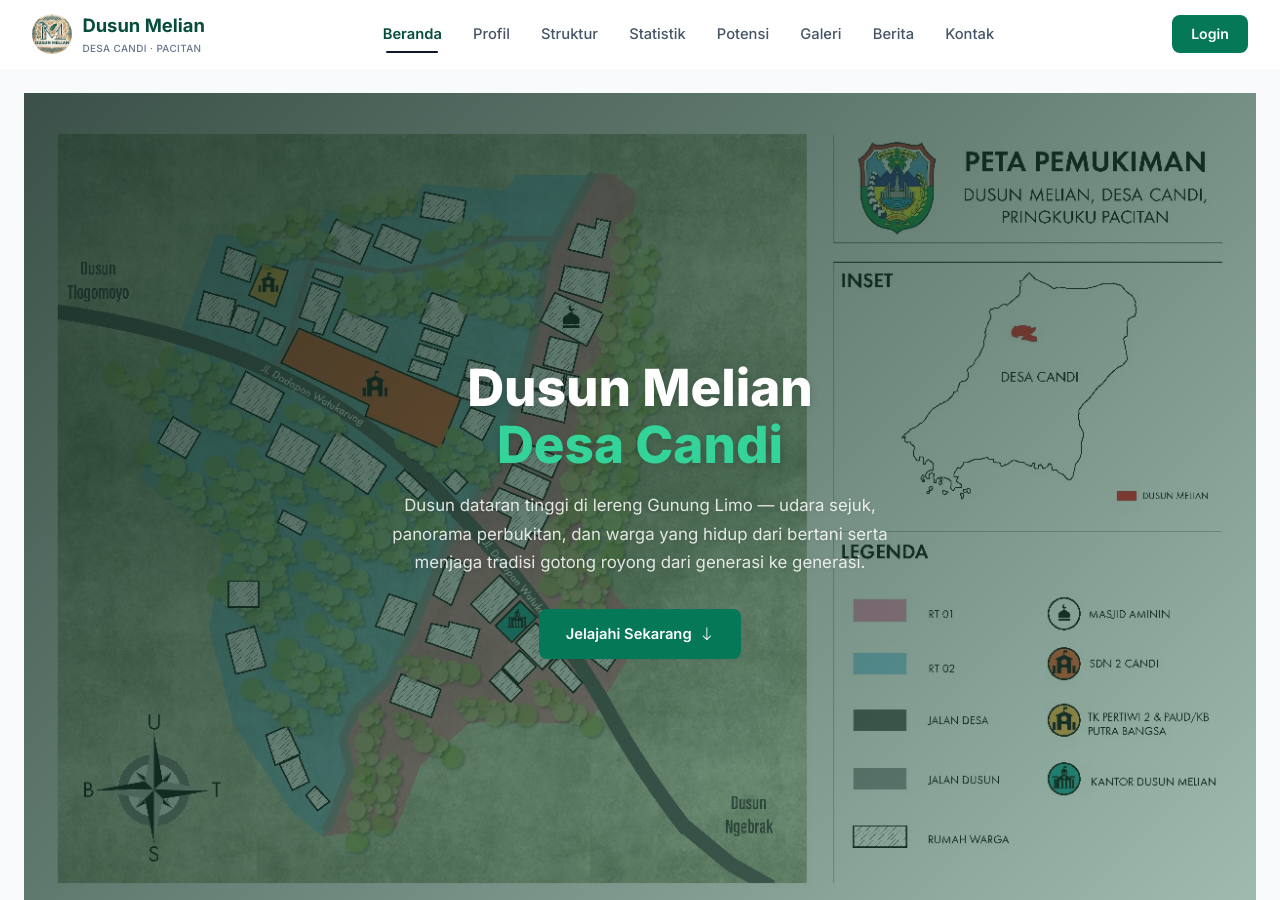
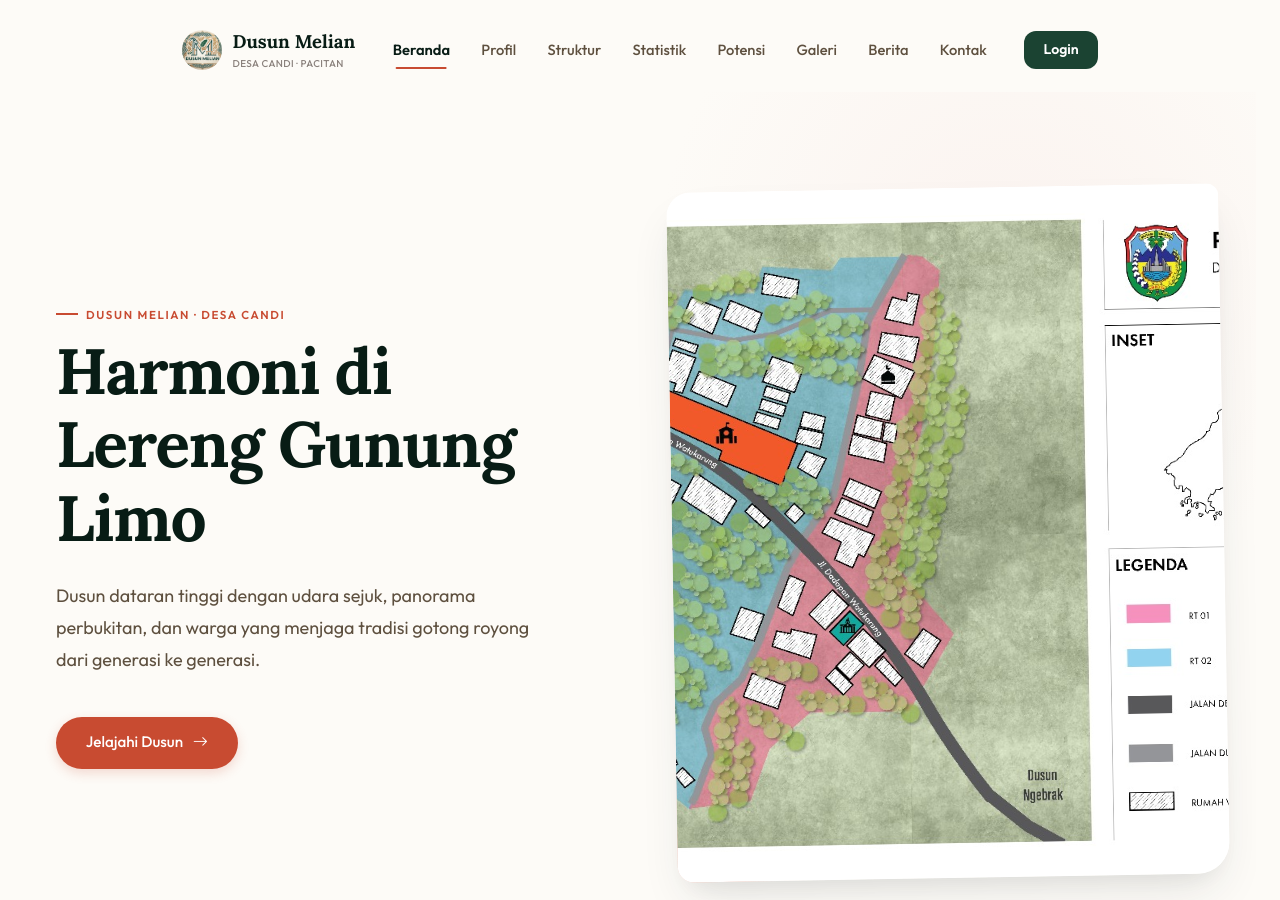
Before and after one commit to Noiro-0/Melian-Happy, a Jekyll site: the page built from index.html, in a window 1280 px wide and 900 px high. Built offline with Jekyll 4.4.1, drawn with Linux system fonts in a browser that asks for light colours; nearby versions of some CDN libraries.

Commit message:
fix : design

```diff
--- a/_layouts/default.html
+++ b/_layouts/default.html
@@ -11,7 +11,7 @@
   <link rel="preconnect" href="https://fonts.googleapis.com">
   <link rel="preconnect" href="https://fonts.gstatic.com" crossorigin>
   <link
-    href="https://fonts.googleapis.com/css2?family=Inter:wght@400;500;600;700;800&display=swap"
+    href="https://fonts.googleapis.com/css2?family=Lora:ital,wght@0,400;0,500;0,600;0,700;1,400&family=Outfit:wght@300;400;500;600;700;800&display=swap"
     rel="stylesheet">
   <link rel="stylesheet" href="https://cdn.jsdelivr.net/npm/bootstrap-icons@1.11.3/font/bootstrap-icons.min.css">
 
--- a/assets/css/style.css
+++ b/assets/css/style.css
@@ -4,39 +4,39 @@
    ========================================================================== */
 
 :root {
-  /* Color — Minimalist Modern Theme */
-  --pine: #047857; /* Emerald 700 */
-  --pine-dark: #064E3B; /* Emerald 900 */
-  --pine-light: #34D399; /* Emerald 400 */
-  --pine-muted: #10B981; /* Emerald 500 */
-  --mist: #F8FAFC; /* Slate 50 */
-  --mist-alt: #F1F5F9; /* Slate 100 */
-  --card: #FFFFFF; /* Pure White */
-  --gold: #0F172A; /* Slate 900 for dark contrast elements */
-  --gold-light: #334155; /* Slate 700 */
-  --gold-soft: #F8FAFC; /* Slate 50 */
-  --clay: #E2E8F0; /* Slate 200 / border */
-  --ink: #0F172A; /* Slate 900 */
-  --ink-light: #475569; /* Slate 600 */
-  --muted: #64748B; /* Slate 500 */
-  --border: #E2E8F0; /* Slate 200 */
+  /* Color — Earthy Premium Theme */
+  --pine: #1B4332; /* Deep Forest */
+  --pine-dark: #081C15; /* Dark Forest */
+  --pine-light: #2D6A4F;
+  --pine-muted: #40916C;
+  --mist: #FDFBF7; /* Warm Sand */
+  --mist-alt: #F4EFE6;
+  --card: #FFFFFF;
+  --gold: #C84B31; /* Terracotta */
+  --gold-light: #E07A5F;
+  --gold-soft: #F9EBE8;
+  --clay: #E6E2D6;
+  --ink: #22333B;
+  --ink-light: #5E503F;
+  --muted: #8A817C;
+  --border: #E6E2D6;
 
   /* Type */
-  --font-display: "Inter", -apple-system, BlinkMacSystemFont, "Segoe UI", Roboto, sans-serif;
-  --font-body: "Inter", -apple-system, BlinkMacSystemFont, "Segoe UI", Roboto, sans-serif;
-  --font-accent: "Inter", sans-serif;
-
-  /* Shape - Standard geometry */
-  --radius: 12px;
-  --radius-sm: 8px;
-  --radius-wabi: 12px;
-  --radius-wabi-img: 12px;
-
-  /* Soft Realistic Shadows */
-  --shadow: 0 10px 15px -3px rgb(0 0 0 / 0.1), 0 4px 6px -4px rgb(0 0 0 / 0.1);
-  --shadow-sm: 0 4px 6px -1px rgb(0 0 0 / 0.05), 0 2px 4px -2px rgb(0 0 0 / 0.05);
-  --shadow-lg: 0 20px 25px -5px rgb(0 0 0 / 0.1), 0 8px 10px -6px rgb(0 0 0 / 0.1);
-  --shadow-btn: 0 1px 2px 0 rgb(0 0 0 / 0.05);
+  --font-display: "Lora", serif;
+  --font-body: "Outfit", sans-serif;
+  --font-accent: "Outfit", sans-serif;
+
+  /* Shape - Softer geometry */
+  --radius: 20px;
+  --radius-sm: 12px;
+  --radius-wabi: 24px 12px 32px 16px;
+  --radius-wabi-img: 16px;
+
+  /* Diffused, Colored Shadows */
+  --shadow: 0 12px 24px -4px rgba(34, 51, 59, 0.08), 0 4px 12px -2px rgba(34, 51, 59, 0.04);
+  --shadow-sm: 0 4px 8px -2px rgba(34, 51, 59, 0.05), 0 2px 4px -2px rgba(34, 51, 59, 0.03);
+  --shadow-lg: 0 24px 48px -12px rgba(34, 51, 59, 0.12), 0 12px 24px -8px rgba(34, 51, 59, 0.06);
+  --shadow-btn: 0 4px 12px rgba(200, 75, 49, 0.2);
 
   /* Layout */
   --container: 1280px;
@@ -119,57 +119,59 @@ p {
 .btn {
   display: inline-flex;
   align-items: center;
-  gap: 0.5rem;
+  gap: 0.6rem;
   font-family: var(--font-body);
-  font-weight: 600;
-  font-size: 0.92rem;
-  padding: 0.8rem 1.6rem;
-  border-radius: var(--radius-sm);
+  font-weight: 500;
+  font-size: 0.95rem;
+  padding: 0.85rem 1.8rem;
+  border-radius: 99px;
   text-decoration: none;
   border: 1px solid var(--border);
   cursor: pointer;
   background: var(--card);
   color: var(--ink);
-  box-shadow: var(--shadow-btn);
-  transition: all 0.2s ease-out;
+  box-shadow: 0 2px 4px rgba(34, 51, 59, 0.05);
+  transition: all 0.3s cubic-bezier(0.4, 0, 0.2, 1);
 }
 
 .btn:hover {
   background: var(--mist-alt);
-  transform: translateY(-1px);
-  box-shadow: var(--shadow-sm);
+  transform: translateY(-2px);
+  box-shadow: 0 8px 16px rgba(34, 51, 59, 0.08);
 }
 
 .btn-gold {
-  background: var(--pine);
+  background: var(--gold);
   color: #fff;
   border: 1px solid transparent;
   box-shadow: var(--shadow-btn);
 }
 
 .btn-gold:hover {
-  background: var(--pine-dark);
-  transform: translateY(-1px);
-  box-shadow: var(--shadow-sm);
+  background: var(--gold-light);
+  transform: translateY(-2px);
+  box-shadow: 0 8px 20px rgba(200, 75, 49, 0.3);
 }
 
 .btn-outline-hero {
   border: none;
   color: #fff;
-  background: var(--pine);
+  background: rgba(255, 255, 255, 0.15);
+  backdrop-filter: blur(12px);
+  -webkit-backdrop-filter: blur(12px);
 }
 
 .btn-outline-hero:hover {
-  background: var(--pine-dark);
+  background: rgba(255, 255, 255, 0.25);
 }
 
 .btn-line {
-  border-color: var(--pine);
-  color: var(--pine-dark);
+  border-color: var(--gold);
+  color: var(--gold);
 }
 
 .btn-line:hover {
-  background: var(--pine);
+  background: var(--gold);
   color: #fff;
 }
 
@@ -271,33 +273,40 @@ p {
 }
 
 /* ==========================================================================
-   Navbar — FTI UKDW style (clean white, logo left, links center, CTA right)
+   Navbar — Floating Pill (Premium Editorial Style)
    ========================================================================== */
 .navbar {
   position: sticky;
-  top: 0;
+  top: 1rem;
   z-index: 100;
-  background: rgba(255, 255, 255, 0.95);
-  backdrop-filter: blur(12px);
-  -webkit-backdrop-filter: blur(12px);
-  border-bottom: 1px solid transparent;
-  transition: border-color 0.3s ease, box-shadow 0.3s ease;
-}
-
-.navbar.scrolled {
-  border-bottom-color: var(--border);
-  box-shadow: var(--shadow-sm);
+  background: transparent;
+  transition: all 0.4s cubic-bezier(0.4, 0, 0.2, 1);
+  margin: 0 auto;
+  max-width: var(--container);
+  padding: 0 1rem;
+}
+
+.navbar.scrolled .navbar-inner {
+  background: rgba(253, 251, 247, 0.85);
+  backdrop-filter: blur(16px);
+  -webkit-backdrop-filter: blur(16px);
+  box-shadow: 0 8px 32px rgba(34, 51, 59, 0.08);
+  border: 1px solid rgba(230, 226, 214, 0.6);
+  border-radius: 99px;
+  padding: 0.5rem 1.5rem;
 }
 
 .navbar-inner {
-  max-width: var(--container);
-  margin: 0 auto;
-  padding: 0 2rem;
   display: flex;
   align-items: center;
   justify-content: space-between;
   gap: 1.5rem;
   height: 68px;
+  background: transparent;
+  border-radius: 99px;
+  padding: 0 1.5rem;
+  transition: all 0.4s cubic-bezier(0.4, 0, 0.2, 1);
+  border: 1px solid transparent;
 }
 
 .nav-brand {
@@ -455,6 +464,11 @@ p {
     padding: 0.75rem 1.25rem;
     height: auto;
     min-height: 60px;
+    border-radius: 24px;
+  }
+
+  .navbar.scrolled .navbar-inner {
+    border-radius: 24px;
   }
 
   .nav-links.is-open {
@@ -473,42 +487,127 @@ p {
   }
 
   .nav-links a.is-active {
-    background: var(--gold-soft);
+    background: var(--mist-alt);
     color: var(--pine-dark);
   }
 }
-
 /* ==========================================================================
-   Hero — Image Slider (FTI UKDW style, rounded card, arrows + dots)
+   Bespoke Hero — Editorial Split Layout
    ========================================================================== */
-.hero {
+.bespoke-hero {
+  padding: 6rem 0 4rem;
+  background: var(--mist);
+  position: relative;
+  overflow: hidden;
+}
+
+.bespoke-hero::before {
+  content: "";
+  position: absolute;
+  top: -20%;
+  right: -10%;
+  width: 60%;
+  height: 80%;
+  background: radial-gradient(circle, var(--gold-soft) 0%, transparent 70%);
+  opacity: 0.5;
+  z-index: 0;
+}
+
+.bespoke-hero-inner {
+  display: grid;
+  grid-template-columns: 1fr 1fr;
+  gap: 4rem;
+  align-items: center;
+  position: relative;
+  z-index: 2;
+}
+
+.bespoke-hero-content {
+  max-width: 600px;
+}
+
+.bespoke-hero-content h1 {
+  font-size: clamp(2.5rem, 5vw, 4rem);
+  color: var(--pine-dark);
+  font-weight: 700;
+  line-height: 1.15;
+  margin-bottom: 1.5rem;
+  letter-spacing: -0.02em;
+}
+
+.bespoke-hero-desc {
+  font-size: 1.125rem;
+  color: var(--ink-light);
+  line-height: 1.8;
+  margin-bottom: 2.5rem;
+  max-width: 42ch;
+}
+
+.wabi-image-wrapper {
+  position: relative;
   width: 100%;
-  margin: 0;
-  padding: 0;
-}
-
-.hero-card {
-  position: relative;
-  background: var(--pine-dark);
-  border-radius: 0;
+  aspect-ratio: 4/5;
+  border-radius: var(--radius-wabi);
   overflow: hidden;
-  display: flex;
-  align-items: stretch;
-  min-height: calc(100vh - 68px); /* Full viewport height minus navbar */
-  box-shadow: none;
+  box-shadow: var(--shadow-lg);
+  transform: rotate(-1deg);
+  transition: transform 0.5s ease;
+}
+
+.wabi-image-wrapper:hover {
+  transform: rotate(0deg) scale(1.02);
+}
+
+.wabi-image-wrapper img {
+  width: 100%;
+  height: 100%;
+  object-fit: cover;
+}
+
+.wabi-accent {
+  position: absolute;
+  bottom: -20px;
+  left: -20px;
+  width: 120px;
+  height: 120px;
+  background: var(--gold);
+  border-radius: 50%;
+  z-index: -1;
+  opacity: 0.4;
+  filter: blur(20px);
+}
+
+@media (max-width: 920px) {
+  .bespoke-hero-inner {
+    grid-template-columns: 1fr;
+    gap: 3rem;
+  }
+  .bespoke-hero-content {
+    text-align: center;
+    margin: 0 auto;
+  }
+  .bespoke-hero-desc {
+    margin: 0 auto 2.5rem;
+  }
+  .wabi-image-wrapper {
+    aspect-ratio: 16/9;
+    max-width: 600px;
+    margin: 0 auto;
+  }
 }
 
 /* ---------- Standalone Image Slider ---------- */
 .standalone-slider-wrapper {
   width: 100%;
   margin: 0;
-  padding: 0;
+  padding: 4rem 0;
+  background: var(--card);
 }
 
 .standalone-slider {
   position: relative;
   width: 100%;
-  background: var(--mist);
+  background: var(--card);
   overflow: hidden;
 }
 
@@ -520,28 +619,33 @@ p {
   scrollbar-width: none;
   -ms-overflow-style: none;
   padding: 2rem;
-  gap: 1.5rem;
+  gap: 2rem;
 }
 .standalone-slider-track::-webkit-scrollbar {
   display: none;
 }
 
 .standalone-slide {
-  flex: 0 0 calc(33.3333% - 1rem);
+  flex: 0 0 calc(33.3333% - 1.33rem);
   height: 55vh;
-  min-height: 380px;
+  min-height: 400px;
   background-size: cover;
   background-position: center;
   background-repeat: no-repeat;
   scroll-snap-align: start;
-  border: 1px solid var(--border);
-  border-radius: var(--radius);
+  border-radius: var(--radius-wabi-img);
   box-shadow: var(--shadow-sm);
+  transition: transform 0.4s ease, box-shadow 0.4s ease;
+}
+
+.standalone-slide:hover {
+  transform: translateY(-4px);
+  box-shadow: var(--shadow-lg);
 }
 
 @media (max-width: 860px) {
   .standalone-slide {
-    flex: 0 0 calc(50% - 0.75rem);
+    flex: 0 0 calc(50% - 1rem);
   }
 }
 
@@ -554,27 +658,17 @@ p {
 
 .slide-caption {
   position: absolute;
-  bottom: 1.2rem;
+  bottom: 1.5rem;
   left: 1.5rem;
-  background: var(--pine-dark);
-  color: #fff;
-  font-size: 0.82rem;
+  background: rgba(253, 251, 247, 0.9);
+  backdrop-filter: blur(8px);
+  color: var(--pine-dark);
+  font-size: 0.85rem;
+  font-family: var(--font-accent);
   font-weight: 600;
-  padding: 0.4rem 0.85rem;
-  border-radius: 6px;
+  padding: 0.5rem 1rem;
+  border-radius: 99px;
   z-index: 3;
-  pointer-events: none;
-}
-
-/* ---------- Dark overlay for text readability ---------- */
-.hero-overlay {
-  position: absolute;
-  inset: 0;
-  z-index: 1;
-  background: linear-gradient(135deg,
-      rgba(15, 42, 32, 0.82) 0%,
-      rgba(27, 67, 50, 0.65) 50%,
-      rgba(45, 106, 79, 0.45) 100%);
   pointer-events: none;
 }
 
@@ -584,49 +678,53 @@ p {
   top: 50%;
   transform: translateY(-50%);
   z-index: 5;
-  background: var(--pine);
-  border: none;
-  color: #fff;
-  width: 44px;
-  height: 44px;
+  background: var(--card);
+  border: 1px solid var(--border);
+  color: var(--pine-dark);
+  width: 48px;
+  height: 48px;
   border-radius: 50%;
   display: flex;
   align-items: center;
   justify-content: center;
   font-size: 1.2rem;
   cursor: pointer;
-  transition: all 0.25s ease;
+  box-shadow: var(--shadow-sm);
+  transition: all 0.3s cubic-bezier(0.4, 0, 0.2, 1);
 }
 
 .slider-arrow:hover {
-  background: var(--gold);
-  transform: translateY(-50%) scale(1.08);
+  background: var(--pine);
+  color: #fff;
+  border-color: var(--pine);
+  transform: translateY(-50%) scale(1.05);
+  box-shadow: var(--shadow);
 }
 
 .slider-prev {
-  left: 1.2rem;
+  left: 2rem;
 }
 
 .slider-next {
-  right: 1.2rem;
+  right: 2rem;
 }
 
 /* ---------- Dot indicators ---------- */
 .slider-dots {
   position: absolute;
-  bottom: 1.2rem;
+  bottom: -2rem;
   left: 50%;
   transform: translateX(-50%);
   z-index: 5;
   display: flex;
-  gap: 0.5rem;
+  gap: 0.6rem;
 }
 
 .slider-dot {
-  width: 10px;
-  height: 10px;
+  width: 8px;
+  height: 8px;
   border-radius: 50%;
-  background: var(--pine-light);
+  background: var(--clay);
   border: none;
   cursor: pointer;
   padding: 0;
@@ -634,132 +732,13 @@ p {
 }
 
 .slider-dot:hover {
-  background: #fff;
+  background: var(--pine-muted);
 }
 
 .slider-dot.is-active {
-  background: var(--gold);
-  width: 28px;
-  border-radius: 5px;
-}
-
-/* ---------- Hero content (overlaid on slider) ---------- */
-.hero-card-content {
-  position: relative;
-  z-index: 3;
-  flex: 1;
-  padding: 4rem 2rem;
-  display: flex;
-  flex-direction: column;
-  justify-content: center;
-  align-items: center;
-  text-align: center;
-  margin: 0 auto;
-  max-width: 800px;
-}
-
-.hero-label {
-  display: inline-flex;
-  align-items: center;
-  gap: 0.4rem;
-  font-size: 0.78rem;
-  font-weight: 500;
-  color: var(--pine-light);
-  letter-spacing: 0.03em;
-  margin-bottom: 1rem;
-}
-
-.hero-label .bi {
-  font-size: 0.9rem;
-}
-
-.hero h1 {
-  color: #fff;
-  font-weight: 900;
-  font-size: clamp(2.2rem, 4.5vw, 3.2rem);
-  line-height: 1.1;
-  margin-bottom: 1.2rem;
-  text-shadow: 0 2px 8px rgba(0, 0, 0, 0.15);
-}
-
-.hero-accent {
-  color: var(--pine-light);
-}
-
-.hero-desc {
-  color: rgba(255, 255, 255, 0.85);
-  font-size: 1.05rem;
-  line-height: 1.7;
-  max-width: 48ch;
-  margin-bottom: 2rem;
-  text-shadow: 0 1px 4px rgba(0, 0, 0, 0.1);
-}
-
-.hero-actions {
-  display: flex;
-  flex-wrap: wrap;
-  gap: 0.85rem;
-}
-
-/* ---------- Hero badges (right side) ---------- */
-.hero-card-visual {
-  position: relative;
-  z-index: 3;
-  flex: 0.8;
-  display: flex;
-  align-items: flex-end;
-  justify-content: center;
-  padding: 2.5rem 4.5rem 3rem 0;
-}
-
-.hero-badge-stack {
-  display: flex;
-  flex-direction: column;
-  gap: 0.75rem;
-  width: 100%;
-  max-width: 320px;
-}
-
-.hero-badge-item {
-  display: flex;
-  align-items: center;
-  gap: 0.75rem;
   background: var(--pine);
-  border: none;
-  border-radius: var(--radius-sm);
-  padding: 0.85rem 1rem;
-  color: #fff;
-  font-size: 0.85rem;
-  line-height: 1.4;
-  transition: background 0.2s;
-}
-
-.hero-badge-item:hover {
-  background: var(--pine-dark);
-}
-
-.hero-badge-item .bi {
-  color: var(--gold-light);
-  font-size: 1.1rem;
-  flex-shrink: 0;
-}
-
-@media (max-width: 860px) {
-  .hero h1 {
-    font-size: clamp(1.8rem, 5vw, 2.4rem);
-  }
-}
-
-@media (max-width: 480px) {
-  .hero-card-content {
-    padding: 1.5rem 1.25rem 2rem;
-  }
-
-  .slider-arrow {
-    width: 32px;
-    height: 32px;
-    font-size: 0.9rem;
-  }
+  width: 24px;
+  border-radius: 4px;
 }
 
 /* ==========================================================================
@@ -772,49 +751,52 @@ p {
 .service-grid {
   display: grid;
   grid-template-columns: repeat(3, 1fr);
-  gap: 1.25rem;
+  gap: 2rem;
 }
 
 .service-card {
   background: var(--card);
   border: 1px solid var(--border);
   border-radius: var(--radius);
-  padding: 2rem 1.5rem;
+  padding: 2.5rem 2rem;
   text-decoration: none;
   color: var(--ink);
   text-align: center;
-  transition: all 0.2s ease-out;
+  transition: all 0.4s cubic-bezier(0.4, 0, 0.2, 1);
   position: relative;
   overflow: hidden;
-  box-shadow: var(--shadow-sm);
+  box-shadow: 0 4px 6px rgba(34, 51, 59, 0.02);
 }
 
 .service-card:hover {
-  transform: translateY(-4px);
-  box-shadow: var(--shadow);
-  border-color: var(--pine-light);
+  transform: translateY(-6px);
+  box-shadow: var(--shadow-lg);
+  border-color: var(--gold-light);
+  border-radius: var(--radius-wabi);
+  background: var(--mist);
 }
 
 .service-icon {
-  width: 56px;
-  height: 56px;
-  margin: 0 auto 1rem;
+  width: 64px;
+  height: 64px;
+  margin: 0 auto 1.5rem;
   display: flex;
   align-items: center;
   justify-content: center;
   background: var(--gold-soft);
-  border-radius: 14px;
-  transition: all 0.3s ease;
+  border-radius: 50%;
+  transition: all 0.4s cubic-bezier(0.4, 0, 0.2, 1);
 }
 
 .service-icon .bi {
-  font-size: 1.6rem;
+  font-size: 1.8rem;
   color: var(--gold);
-  transition: color 0.3s;
+  transition: color 0.4s;
 }
 
 .service-card:hover .service-icon {
   background: var(--gold);
+  transform: scale(1.1) rotate(5deg);
 }
 
 .service-card:hover .service-icon .bi {
@@ -822,17 +804,18 @@ p {
 }
 
 .service-card h3 {
-  margin: 0 0 0.35rem;
+  margin: 0 0 0.5rem;
   color: var(--pine-dark);
-  font-size: 1.02rem;
+  font-size: 1.15rem;
   font-weight: 700;
+  font-family: var(--font-display);
 }
 
 .service-card p {
   margin: 0;
-  color: var(--muted);
-  font-size: 0.88rem;
-  line-height: 1.5;
+  color: var(--ink-light);
+  font-size: 0.95rem;
+  line-height: 1.6;
 }
 
 @media (max-width: 860px) {
@@ -857,45 +840,44 @@ p {
 .news-grid {
   display: grid;
   grid-template-columns: repeat(3, 1fr);
-  gap: 1.5rem;
+  gap: 2rem;
 }
 
 .news-card {
-  background: var(--card);
+  background: transparent;
   border-radius: var(--radius);
   overflow: hidden;
   text-decoration: none;
   color: var(--ink);
   display: flex;
   flex-direction: column;
-  box-shadow: var(--shadow-sm);
-  border: 1px solid var(--border);
-  transition: all 0.2s ease-out;
+  transition: all 0.4s cubic-bezier(0.4, 0, 0.2, 1);
+  group: true;
 }
 
 .news-card:hover {
   transform: translateY(-4px);
-  box-shadow: var(--shadow);
-  border-color: var(--pine-light);
 }
 
 .news-card-image {
   position: relative;
   width: 100%;
-  height: 200px;
+  height: 240px;
   overflow: hidden;
   background: var(--mist-alt);
+  border-radius: var(--radius-sm);
+  margin-bottom: 1.5rem;
 }
 
 .news-card-image img {
   width: 100%;
   height: 100%;
   object-fit: cover;
-  transition: transform 0.4s ease;
+  transition: transform 0.6s cubic-bezier(0.4, 0, 0.2, 1);
 }
 
 .news-card:hover .news-card-image img {
-  transform: scale(1.05);
+  transform: scale(1.08);
 }
 
 .news-card-placeholder {
@@ -904,30 +886,31 @@ p {
   display: flex;
   align-items: center;
   justify-content: center;
-  background: linear-gradient(135deg, var(--pine-light), var(--pine));
+  background: linear-gradient(135deg, var(--mist-alt), var(--clay));
 }
 
 .news-card-placeholder .bi {
   font-size: 2.5rem;
-  color: var(--gold-light);
+  color: var(--pine-muted);
   opacity: 0.5;
 }
 
 .news-badge {
   position: absolute;
-  top: 0.85rem;
-  left: 0.85rem;
-  background: var(--pine);
-  color: #fff;
+  top: 1rem;
+  left: 1rem;
+  background: var(--card);
+  color: var(--pine-dark);
   font-size: 0.72rem;
-  font-weight: 600;
-  padding: 0.3rem 0.75rem;
-  border-radius: 6px;
-  letter-spacing: 0.02em;
+  font-weight: 700;
+  padding: 0.4rem 0.8rem;
+  border-radius: 99px;
+  letter-spacing: 0.05em;
+  text-transform: uppercase;
+  box-shadow: 0 4px 12px rgba(0,0,0,0.05);
 }
 
 .news-card-body {
-  padding: 1.25rem 1.4rem 1.4rem;
   display: flex;
   flex-direction: column;
   flex: 1;
@@ -937,10 +920,11 @@ p {
   display: flex;
   align-items: center;
   gap: 0.5rem;
-  font-size: 0.78rem;
-  color: var(--muted);
-  margin-bottom: 0.65rem;
-  font-weight: 500;
+  font-size: 0.8rem;
+  color: var(--gold);
+  margin-bottom: 0.75rem;
+  font-weight: 600;
+  font-family: var(--font-accent);
 }
 
 .meta-sep {
@@ -1044,15 +1028,16 @@ p {
 .cta-band {
   background: var(--pine-dark);
   color: #fff;
-  border-radius: var(--radius-lg);
-  padding: 2.5rem 2.5rem;
+  border-radius: var(--radius-wabi);
+  padding: 3rem 2.5rem;
   display: flex;
   align-items: center;
   justify-content: space-between;
   gap: 1.5rem;
   flex-wrap: wrap;
   margin: 2rem 0 0;
-  background-image: radial-gradient(90% 140% at 100% 0%, rgba(201, 151, 31, 0.2), transparent 60%);
+  background-image: radial-gradient(120% 120% at 100% 0%, rgba(200, 75, 49, 0.15), transparent 60%);
+  box-shadow: var(--shadow-lg);
 }
 
 .cta-band h3 {
--- a/index.html
+++ b/index.html
@@ -2,25 +2,25 @@
 layout: default
 title: "Beranda Website Dusun Melian Desa Candi Kota Pacitan"
 ---
-<section class="hero">
-  <div class="hero-card" style="background-image: url('{{ '/assets/img/uploads/peta-pemukiman.jpg' | relative_url }}'); background-size: cover; background-position: center;">
-
-    <!-- Dark overlay for text readability -->
-    <div class="hero-overlay"></div>
-
-    <!-- Content (overlaid on map) -->
-    <div class="hero-card-content">
-      <h1 class="animate-fade-in-up">{{ site.dusun.nama | split: " " | first }} {{ site.dusun.nama | split: " " | last
-        }}<br><span class="hero-accent">Desa {{ site.dusun.desa }}</span></h1>
-      <p class="hero-desc animate-fade-in-up" style="animation-delay: 200ms;">
-        Dusun dataran tinggi di lereng Gunung Limo — udara sejuk, panorama perbukitan,
-        dan warga yang hidup dari bertani serta menjaga tradisi gotong royong dari
-        generasi ke generasi.
+<section class="hero bespoke-hero">
+  <div class="bespoke-hero-inner container">
+    <div class="bespoke-hero-content">
+      <div class="eyebrow animate-fade-in-up">Dusun Melian &middot; Desa {{ site.dusun.desa }}</div>
+      <h1 class="animate-fade-in-up" style="animation-delay: 100ms;">Harmoni di Lereng Gunung Limo</h1>
+      <p class="bespoke-hero-desc animate-fade-in-up" style="animation-delay: 200ms;">
+        Dusun dataran tinggi dengan udara sejuk, panorama perbukitan,
+        dan warga yang menjaga tradisi gotong royong dari generasi ke generasi.
       </p>
       <div class="hero-actions">
-        <a href="#layanan-dusun" class="btn btn-gold animate-fade-in-up" style="animation-delay: 400ms;">
-          Jelajahi Sekarang <i class="bi bi-arrow-down"></i>
+        <a href="#layanan-dusun" class="btn btn-gold animate-fade-in-up" style="animation-delay: 300ms;">
+          Jelajahi Dusun <i class="bi bi-arrow-right"></i>
         </a>
+      </div>
+    </div>
+    <div class="bespoke-hero-visual animate-fade-in-up" style="animation-delay: 200ms;">
+      <div class="wabi-image-wrapper">
+        <img src="{{ '/assets/img/uploads/peta-pemukiman.jpg' | relative_url }}" alt="Pemukiman Dusun Melian">
+        <div class="wabi-accent"></div>
       </div>
     </div>
   </div>
```
Also changed, not shown: other parts of _layouts/default.html (+5 -5 lines).
